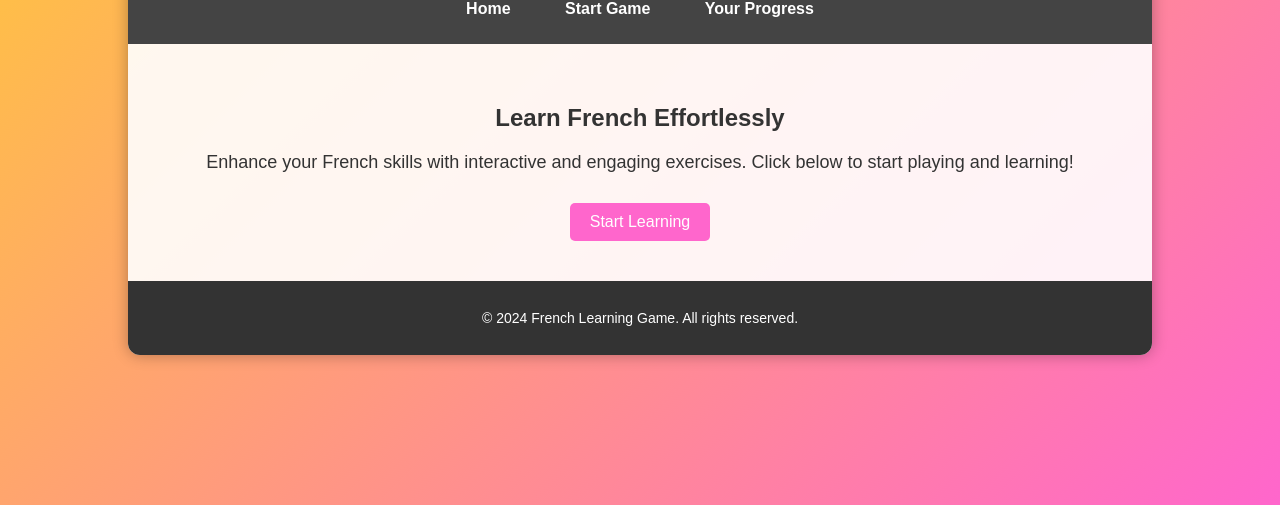
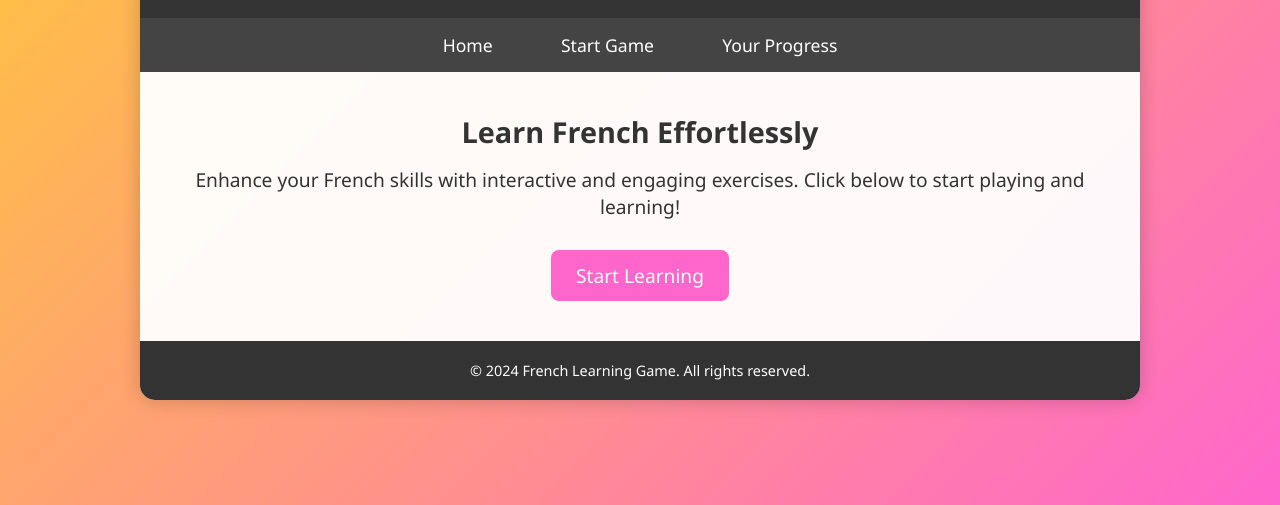
Before and after one commit to passecompose/new, a plain HTML site: page index.html in a window 1280 px wide. Shown: the part 295-800 px from the top of the page. Drawn offline with Linux system fonts and the light colour scheme.

Commit message:
Update styles.css

```diff
--- a/styles.css
+++ b/styles.css
@@ -1,96 +1,106 @@
-body {
+/* Reset and Core Styles */
+* {
     margin: 0;
     padding: 0;
-    font-family: Arial, sans-serif;
+    box-sizing: border-box;
+    font-family: 'Segoe UI', Tahoma, Geneva, Verdana, sans-serif;
+}
+
+body {
     background: linear-gradient(135deg, #ffcc33, #ff66cc);
-    color: #333;
     display: flex;
     justify-content: center;
     align-items: center;
     height: 100vh;
+    color: #333;
 }
 
+/* Container Styles */
 .container {
-    width: 80%;
-    max-width: 1200px;
-    background: rgba(255, 255, 255, 0.9);
-    box-shadow: 0px 0px 15px rgba(0, 0, 0, 0.3);
-    border-radius: 12px;
+    width: 90%;
+    max-width: 1000px;
+    background: rgba(255, 255, 255, 0.95);
+    box-shadow: 0px 0px 20px rgba(0, 0, 0, 0.2);
+    border-radius: 15px;
     overflow: hidden;
 }
 
+/* Header Styles */
 .header {
     background: #333;
     color: #fff;
     text-align: center;
-    padding: 20px;
+    padding: 25px;
+    font-size: 1.8em;
 }
 
+/* Navigation Styles */
 .nav {
     background: #444;
-    padding: 10px;
     text-align: center;
+    padding: 15px;
 }
 
 .nav ul {
     list-style: none;
-    padding: 0;
 }
 
 .nav ul li {
     display: inline-block;
-    margin: 0 15px;
+    margin: 0 20px;
 }
 
-.nav ul li a {
+.nav ul li .nav-link {
     color: #fff;
     text-decoration: none;
-    font-weight: bold;
-    padding: 5px 10px;
-    transition: background 0.3s, color 0.3s;
-}
-
-.nav ul li a:hover {
-    background: #ff66cc;
-    color: #fff;
+    font-size: 1.1em;
+    transition: color 0.3s, background 0.3s;
+    padding: 8px 12px;
     border-radius: 5px;
 }
 
+.nav ul li .nav-link:hover {
+    background: #ff66cc;
+    color: #fff;
+}
+
+/* Main Content Styles */
 .main-content {
     padding: 40px;
     text-align: center;
 }
 
 .intro h2 {
-    font-size: 24px;
-    margin-bottom: 20px;
+    font-size: 1.8em;
+    margin-bottom: 15px;
 }
 
 .intro p {
-    font-size: 18px;
+    font-size: 1.2em;
     margin-bottom: 30px;
 }
 
-.intro button {
-    padding: 10px 20px;
-    font-size: 16px;
+.start-btn {
+    padding: 12px 25px;
+    font-size: 1.2em;
     color: #fff;
     background: #ff66cc;
     border: none;
-    border-radius: 5px;
+    border-radius: 8px;
     cursor: pointer;
     transition: background 0.3s, transform 0.3s;
 }
 
-.intro button:hover {
+.start-btn:hover {
     background: #ff3399;
-    transform: scale(1.05);
+    transform: scale(1.08);
 }
 
+/* Footer Styles */
 .footer {
     background: #333;
     color: #fff;
     text-align: center;
-    padding: 15px;
-    font-size: 14px;
+    padding: 20px;
+    font-size: 0.9em;
 }
```
